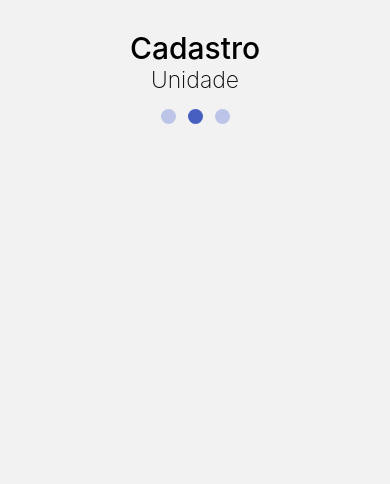
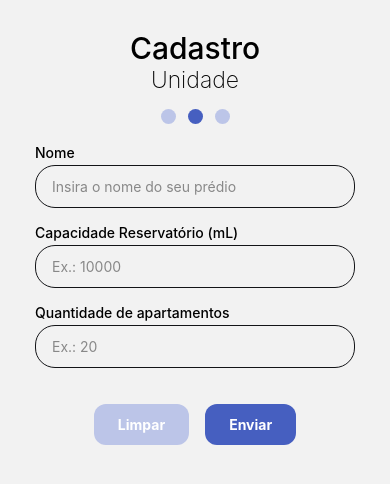
Before and after one commit to Laura-Cintra/gs-mobile, a React Native app: screen /CadastroUnidade in a window 390 px wide. Shown: the top 484 px of the page. Built offline with nearby package versions, Linux system fonts and the light colour scheme.

Commit message:
feat: unit form

```diff
--- a/pages/CadastroUnidade.js
+++ b/pages/CadastroUnidade.js
@@ -1,8 +1,15 @@
 import { StyleSheet, View } from 'react-native';
 import StepCircle from '../components/Formulario/StepCircle';
 import FormTitle from '../components/Formulario/Title';
+import InputText from '../components/Formulario/InputText';
+import Button from '../components/Formulario/Button';
+import colors from '../theme/colors';
+import { useState } from 'react';
 
 export default function CadastroUnidade({ navigation, route }) {
+  const [nome, setNome] = useState('');
+  const [capacidade, setCapacidade] = useState('');
+  const [apartamentos, setApartamentos] = useState('');
 
   const handleNext = () => {
     navigation.navigate('CadastroEndereco', {
@@ -17,6 +24,15 @@ export default function CadastroUnidade({ navigation, route }) {
         <FormTitle subtitle="Unidade"/>
         <StepCircle currentStep={2} />
       </View>
+
+      <InputText label="Nome" placeholder="Insira o nome do seu prédio" value={nome} onChangeText={setNome} />
+      <InputText label="Capacidade Reservatório (mL)" placeholder="Ex.: 10000" value={capacidade} onChangeText={setCapacidade} keyboardType="numeric" />
+      <InputText label="Quantidade de apartamentos" placeholder="Ex.: 20" value={apartamentos} onChangeText={setApartamentos} keyboardType="numeric" />
+
+      <View style={styles.button}>
+        <Button title="Limpar" backgroundColor={colors.lightSecondary} onPress={() => { setNome(''); setEmail(''); setSenha(''); }} />
+        <Button title="Enviar" backgroundColor={colors.primary} onPress={handleNext} />
+      </View>
     </View>
   );
 }
@@ -26,4 +42,9 @@ const styles = StyleSheet.create({
     paddingVertical: 20,
     paddingHorizontal: 35,
   },
+  button: {
+    flexDirection: 'row',
+    justifyContent: 'center',
+    marginTop: 20
+  },
 });
```
